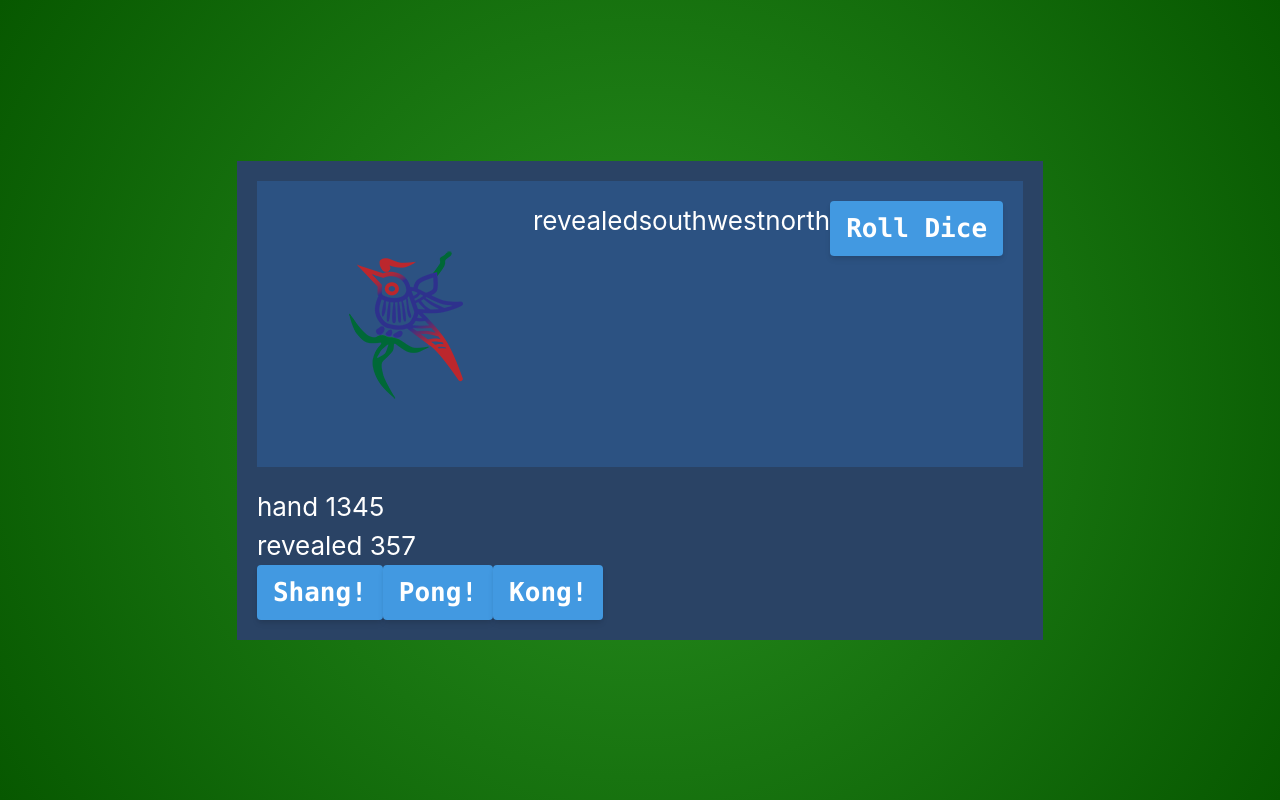
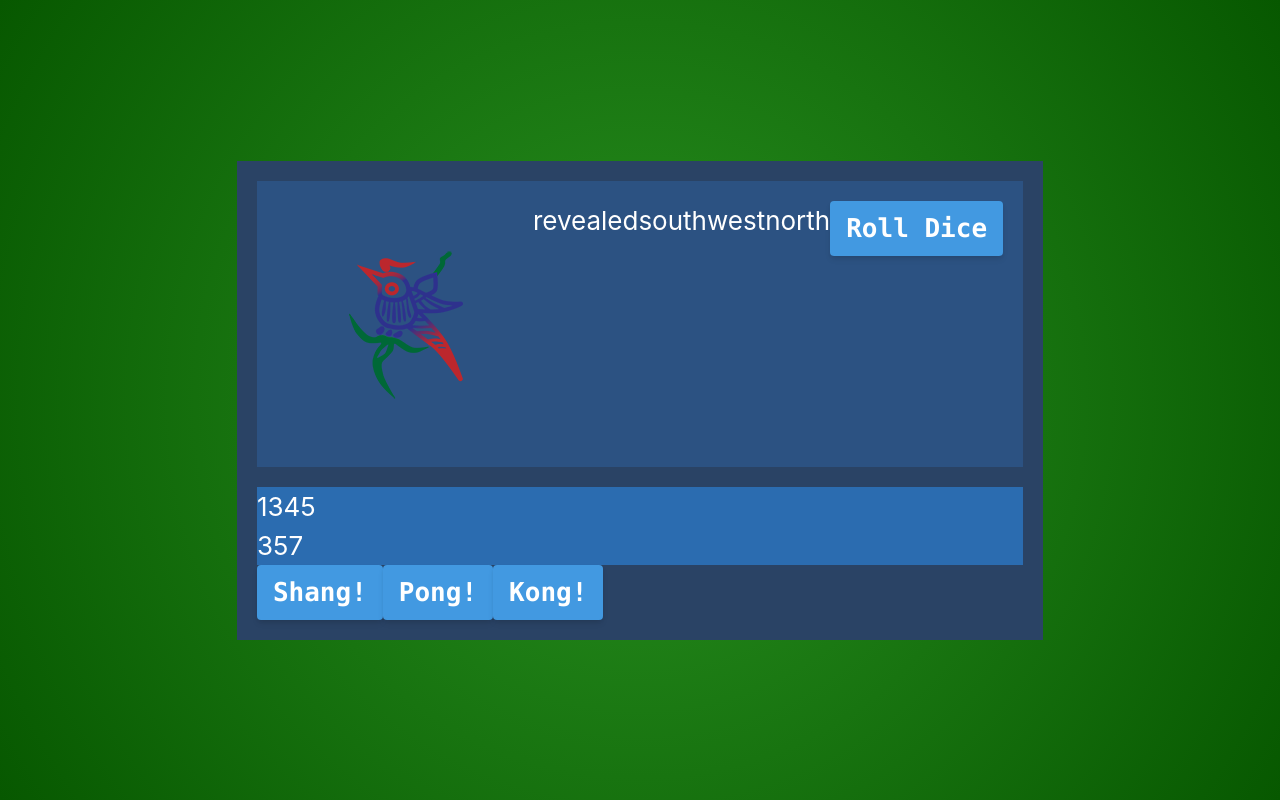
Before and after one commit to Solobrosco/mahjongtable, a React (Create React App) app: page /play in a window 1280 px wide. Built offline with nearby package versions, Linux system fonts and the light colour scheme.

Commit message:
Updated Hand.tsx

```diff
--- a/src/components/Hand.tsx
+++ b/src/components/Hand.tsx
@@ -8,10 +8,10 @@ type HandProps = {
 
 const Hand = (props: HandProps) => {
     return(
-        <div>
-            hand {props.hand}
-            <br/>
-            revealed {props.revealed}
+        <div className="playarea flex container mx-auto bg-blue-700 w-auto">
+            {props.hand}
+            <br></br>
+            {props.revealed}
         </div>
     );
 }
```
